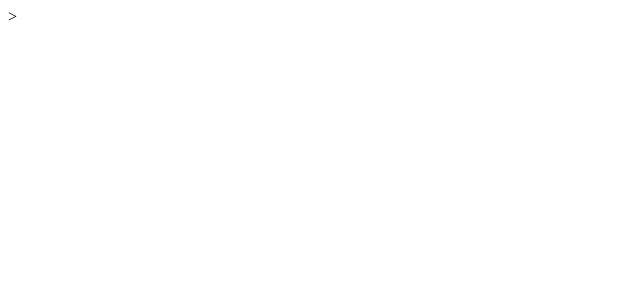
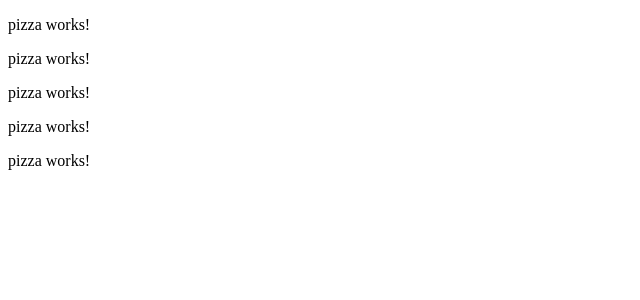
Before and after one commit to tsteelematc/components, an Angular app: page / in a window 1280 px wide. Shown: the top 300 px of the page, without its empty margins (0-640 px from the left). Built offline with nearby package versions, Linux system fonts and the light colour scheme.

Commit message:
Multiple pizza components showing

```diff
--- a/src/app/app.component.html
+++ b/src/app/app.component.html
@@ -1 +1,7 @@
-<div></div>>
+<div>
+  <pizza></pizza>
+  <pizza></pizza>
+  <pizza></pizza>
+  <pizza></pizza>
+  <pizza></pizza>
+</div>
--- a/src/app/pizza/pizza.component.ts
+++ b/src/app/pizza/pizza.component.ts
@@ -1,7 +1,7 @@
 import { Component, OnInit } from '@angular/core';
 
 @Component({
-  selector: 'app-pizza',
+  selector: 'pizza',
   templateUrl: './pizza.component.html',
   styleUrls: ['./pizza.component.css']
 })
```
